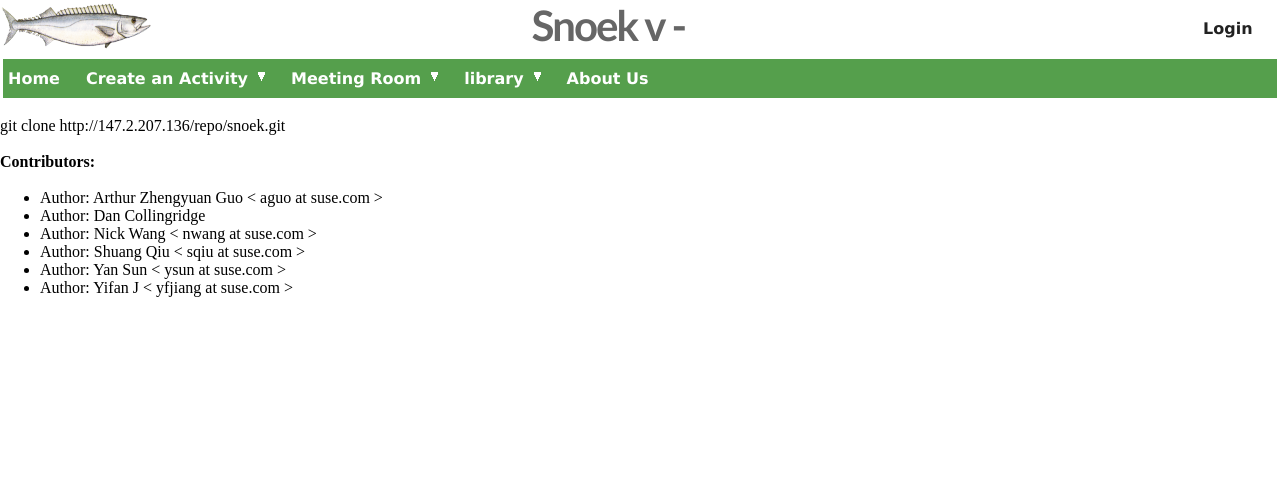
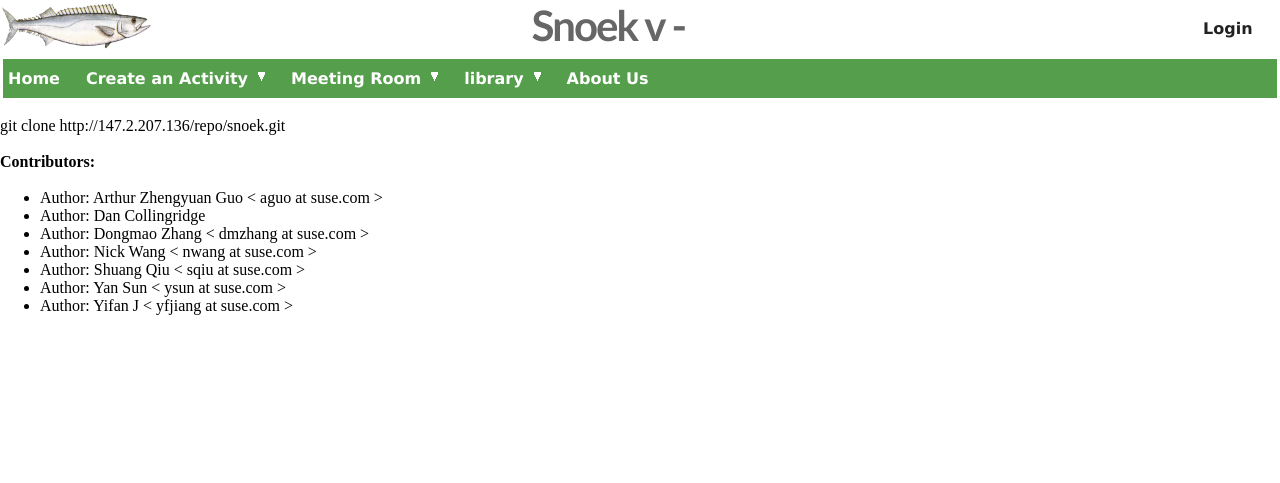
Before and after one commit to whsalex/Django-snoek, a Django app: template templates/about.html in a window 1280 px wide. Shown: the part 28-511 px from the top of the page. Run offline with Django 3.2, Linux system fonts and the light colour scheme; the template is opened without the code that fills it, so the values that code supplies are empty; parts of the project's set-up code (start-up, migrations or seed data) failed here and were passed over.

Commit message:
add dear dongmao to about :)

```diff
--- a/templates/about.html
+++ b/templates/about.html
@@ -7,6 +7,7 @@
 <ul>
 <li>Author: Arthur Zhengyuan Guo &lt; aguo at suse.com &gt; </li>
 <li>Author: Dan Collingridge</li>
+<li>Author: Dongmao Zhang &lt; dmzhang at suse.com &gt; </li>
 <li>Author: Nick Wang &lt; nwang at suse.com &gt; </li>
 <li>Author: Shuang Qiu &lt; sqiu at suse.com &gt; </li>
 <li>Author: Yan Sun &lt; ysun at suse.com &gt; </li>
```
